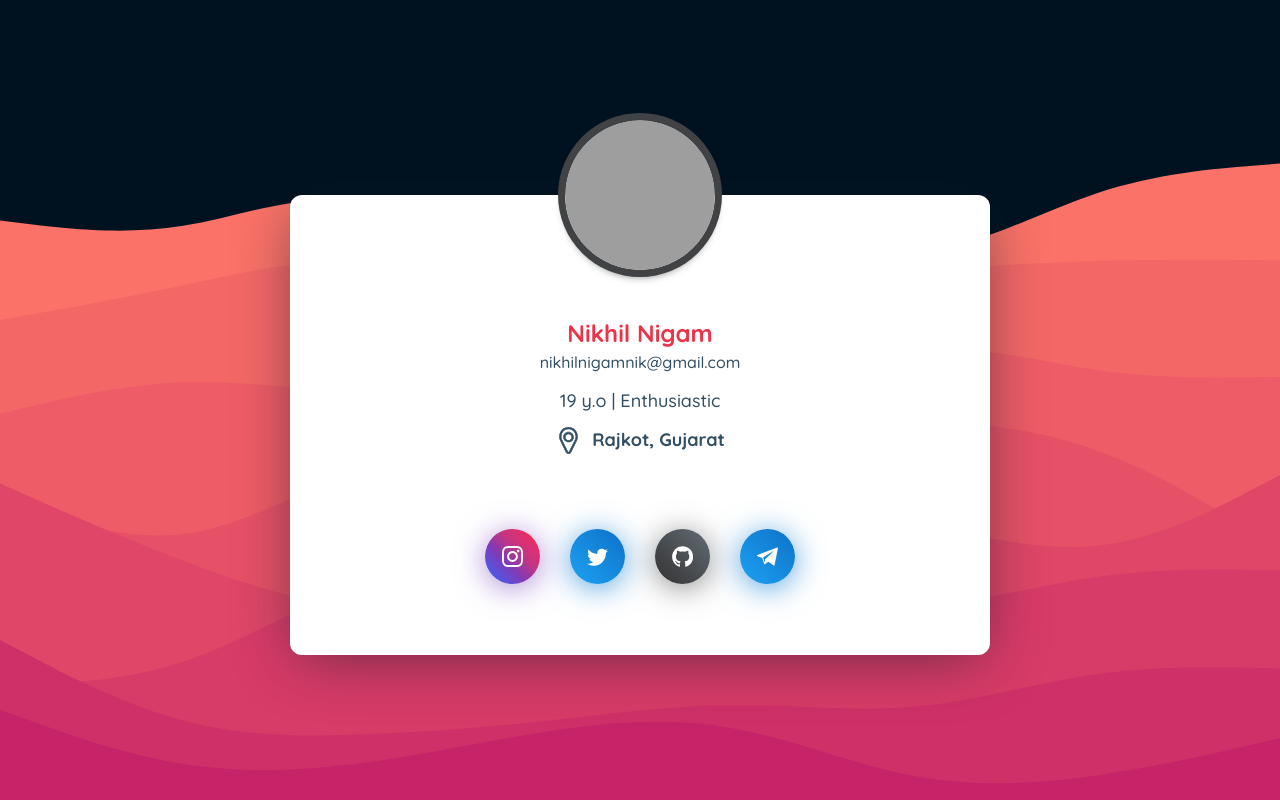
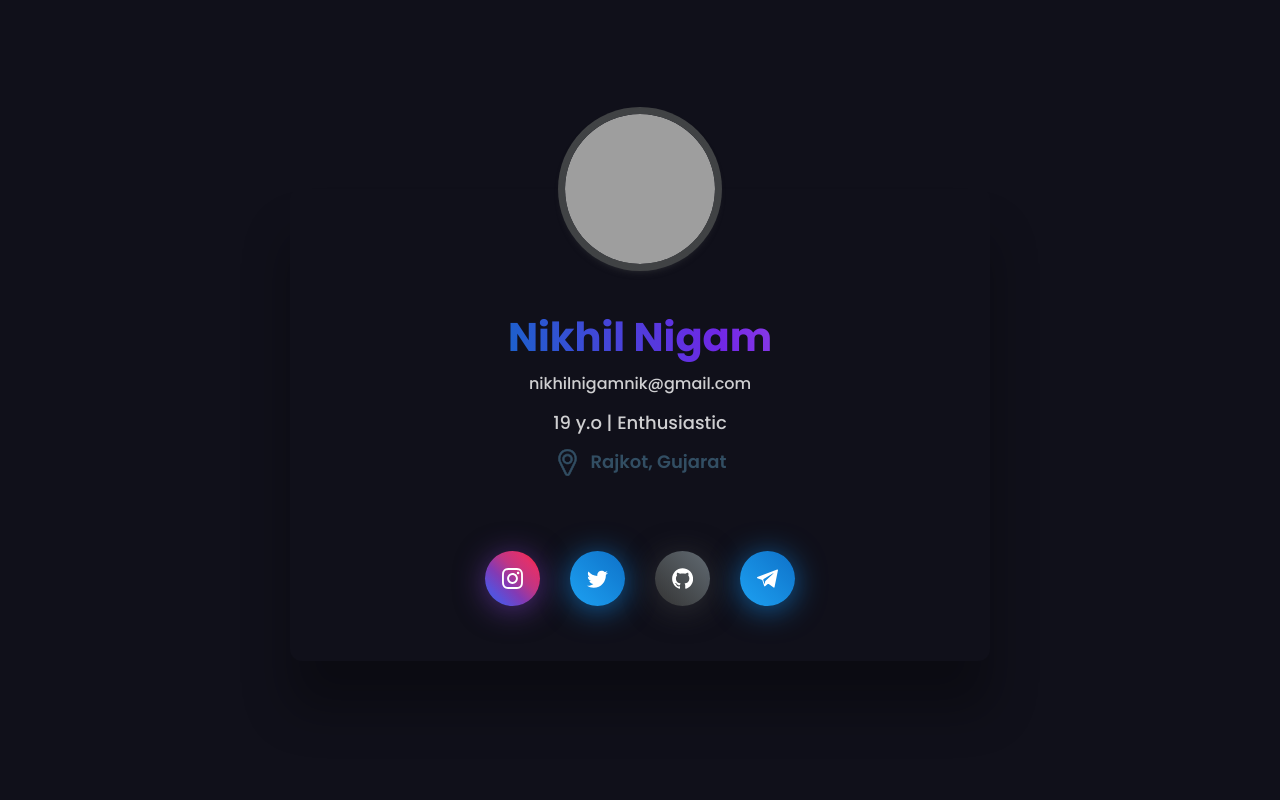
Before and after one commit to nikhilnigamnik/nikhilnigamnik.github.io, a plain HTML site: page index.html in a window 1280 px wide. Drawn offline with nearby package versions, Linux system fonts and the light colour scheme; grey boxes are pictures that could not be loaded.

Commit message:
Update style.css

```diff
--- a/assets/style.css
+++ b/assets/style.css
@@ -1,4 +1,5 @@
-@import url("https://fonts.googleapis.com/css?family=Quicksand:400,500,700&subset=latin-ext");
+ @import url('https://fonts.googleapis.com/css2?family=Poppins:wght@300;400;500;600;700;800;900&display=swap');
+
  html {
    position: relative;
    overflow-x: hidden !important;
@@ -6,14 +7,16 @@ html {
 
  * {
    box-sizing: border-box;
+   font-family: 'Poppins', sans-serif;
  }
 
  body {
-  font-family: 'Quicksand', sans-serif;
+
    color: #324e63;
  }
 
-a, a:hover {
+ a,
+ a:hover {
    text-decoration: none;
  }
 
@@ -25,6 +28,7 @@ a, a:hover {
    stroke: currentColor;
    fill: currentColor;
  }
+
  .wrapper {
    width: 100%;
    width: 100%;
@@ -33,11 +37,13 @@ a, a:hover {
    padding: 50px 20px;
    padding-top: 100px;
    display: flex;
+   background: #10101a;
 
-  background-image: url(/images/pic.svg);
+   /* background-image: url(/images/pic.svg); */
    background-repeat: no-repeat;
    background-size: cover;
  }
+
  @media screen and (max-width: 768px) {
    .wrapper {
      height: auto;
@@ -50,25 +56,28 @@ a, a:hover {
    width: 100%;
    min-height: 460px;
    margin: auto;
-  box-shadow: 0px 8px 60px -10px rgba(13, 28, 39, 0.6);
-  background: #fff;
+   box-shadow: 0 3rem 3rem rgba(0, 0, 0, 0.3);
    border-radius: 12px;
    max-width: 700px;
    position: relative;
  }
+
  .profile-card.active .profile-card__cnt {
    filter: blur(6px);
  }
+
  .profile-card.active .profile-card-message,
  .profile-card.active .profile-card__overlay {
    opacity: 1;
    pointer-events: auto;
    transition-delay: .1s;
  }
+
  .profile-card.active .profile-card-form {
    transform: none;
    transition-delay: .1s;
  }
+
  .profile-card__img {
    width: 150px;
    height: 150px;
@@ -81,12 +90,14 @@ a, a:hover {
    z-index: 4;
    box-shadow: 0px 5px 10px 0px #414345, 0px 0px 0px 7px #414345;
  }
+
  @media screen and (max-width: 576px) {
    .profile-card__img {
      width: 120px;
      height: 120px;
    }
  }
+
  .profile-card__img img {
    display: block;
    width: 100%;
@@ -94,6 +105,7 @@ a, a:hover {
    object-fit: cover;
    border-radius: 50%;
  }
+
  .profile-card__cnt {
    margin-top: -25px;
    text-align: center;
@@ -101,27 +113,38 @@ a, a:hover {
    padding-bottom: 40px;
    transition: all .3s;
  }
+
  .profile-card__name {
+  height: 3.5rem;
+  background-position: -100%;
+   animation: animateGradient .5s infinite alternate-reverse;
+   background-image: linear-gradient(80deg, #359fda, #1f5fcd 31%, #7027e5 62%, #da77f2);
+   -webkit-background-clip: text;
    font-weight: 700;
-  font-size: 24px;
-  color: #EB3349;
+   font-size: 2.5rem;
+
+   color: transparent;
    margin-bottom: 5px;
  }
+
  .profile-card__txt {
    font-size: 18px;
    font-weight: 500;
-  color: #324e63;
+   color: #ffffffcc;
    margin-bottom: 15px;
  }
+
  .profile-card__txt strong {
    font-weight: 700;
  }
+
  .profile-card__mail {
    font-size: 16px;
    font-weight: 500;
-  color: #324e63;
+   color: #ffffffcc;
    margin-bottom: 20px;
  }
+
  .profile-card-loc {
    display: flex;
    justify-content: center;
@@ -129,11 +152,13 @@ a, a:hover {
    font-size: 18px;
    font-weight: 600;
  }
+
  .profile-card-loc__icon {
    display: inline-flex;
    font-size: 27px;
    margin-right: 10px;
  }
+
  .profile-card-inf {
    display: flex;
    justify-content: center;
@@ -141,25 +166,30 @@ a, a:hover {
    align-items: flex-start;
    margin-top: 35px;
  }
+
  .profile-card-inf__item {
    padding: 10px 35px;
    min-width: 150px;
  }
+
  @media screen and (max-width: 768px) {
    .profile-card-inf__item {
      padding: 10px 20px;
      min-width: 120px;
    }
  }
+
  .profile-card-inf__title {
    font-weight: 700;
    font-size: 27px;
    color: #324e63;
  }
+
  .profile-card-inf__txt {
    font-weight: 500;
    margin-top: 7px;
  }
+
  .profile-card-social {
    margin-top: 60px;
    display: flex;
@@ -167,6 +197,7 @@ a, a:hover {
    align-items: center;
    flex-wrap: wrap;
  }
+
  .profile-card-social__item {
    display: inline-flex;
    width: 55px;
@@ -183,6 +214,7 @@ a, a:hover {
    flex-shrink: 0;
    transition: all .3s;
  }
+
  @media screen and (max-width: 768px) {
    .profile-card-social__item {
      width: 50px;
@@ -190,53 +222,65 @@ a, a:hover {
      margin: 10px;
    }
  }
+
  @media screen and (min-width: 768px) {
    .profile-card-social__item:hover {
      transform: scale(1.2);
    }
  }
+
  .profile-card-social__item.facebook {
    background: linear-gradient(45deg, #3b5998, #0078d7);
    box-shadow: 0px 4px 30px rgba(43, 98, 169, 0.5);
  }
+
  .profile-card-social__item.twitter {
    background: linear-gradient(45deg, #1da1f2, #0e71c8);
    box-shadow: 0px 4px 30px rgba(19, 127, 212, 0.7);
  }
+
  .profile-card-social__item.instagram {
    background: linear-gradient(45deg, #405de6, #5851db, #833ab4, #c13584, #e1306c, #fd1d1d);
    box-shadow: 0px 4px 30px rgba(120, 64, 190, 0.6);
  }
+
  .profile-card-social__item.behance {
    background: linear-gradient(45deg, #1769ff, #213fca);
    box-shadow: 0px 4px 30px rgba(27, 86, 231, 0.7);
  }
+
  .profile-card-social__item.github {
    background: linear-gradient(45deg, #333333, #626b73);
    box-shadow: 0px 4px 30px rgba(63, 65, 67, 0.6);
  }
+
  .profile-card-social__item.codepen {
    background: linear-gradient(45deg, #324e63, #414447);
    box-shadow: 0px 4px 30px rgba(55, 75, 90, 0.6);
  }
+
  .profile-card-social__item.link {
    background: linear-gradient(45deg, #d5135a, #f05924);
    box-shadow: 0px 4px 30px rgba(223, 45, 70, 0.6);
  }
+
  .profile-card-social .icon-font {
    display: inline-flex;
  }
+
  .profile-card-ctr {
    display: flex;
    justify-content: center;
    align-items: center;
    margin-top: 40px;
  }
+
  @media screen and (max-width: 576px) {
    .profile-card-ctr {
      flex-wrap: wrap;
    }
  }
+
  .profile-card__button {
    background: none;
    border: none;
@@ -253,12 +297,14 @@ a, a:hover {
    backface-visibility: hidden;
    transition: all .3s;
  }
+
  @media screen and (max-width: 768px) {
    .profile-card__button {
      min-width: 170px;
      margin: 15px 25px;
    }
  }
+
  @media screen and (max-width: 576px) {
    .profile-card__button {
      min-width: inherit;
@@ -267,43 +313,54 @@ a, a:hover {
      width: 100%;
      max-width: 300px;
    }
+
    .profile-card__button:last-child {
      margin-bottom: 0;
    }
  }
+
  .profile-card__button:focus {
    outline: none !important;
  }
+
  @media screen and (min-width: 768px) {
    .profile-card__button:hover {
      transform: translateY(-5px);
    }
  }
+
  .profile-card__button:first-child {
    margin-left: 0;
  }
+
  .profile-card__button:last-child {
    margin-right: 0;
  }
+
  .profile-card__button.button--blue {
    background: linear-gradient(45deg, #1da1f2, #0e71c8);
    box-shadow: 0px 4px 30px rgba(19, 127, 212, 0.4);
  }
+
  .profile-card__button.button--blue:hover {
    box-shadow: 0px 7px 30px rgba(19, 127, 212, 0.75);
  }
+
  .profile-card__button.button--orange {
    background: linear-gradient(45deg, #d5135a, #f05924);
    box-shadow: 0px 4px 30px rgba(223, 45, 70, 0.35);
  }
+
  .profile-card__button.button--orange:hover {
    box-shadow: 0px 7px 30px rgba(223, 45, 70, 0.75);
  }
+
  .profile-card__button.button--gray {
    box-shadow: none;
    background: #dcdcdc;
    color: #142029;
  }
+
  .profile-card-message {
    width: 100%;
    height: 100%;
@@ -316,6 +373,7 @@ a, a:hover {
    pointer-events: none;
    transition: all .3s;
  }
+
  .profile-card-form {
    box-shadow: 0 4px 30px rgba(15, 22, 56, 0.35);
    max-width: 80%;
@@ -330,26 +388,31 @@ a, a:hover {
    z-index: 3;
    transition: all .3s;
  }
+
  @media screen and (max-width: 768px) {
    .profile-card-form {
      max-width: 90%;
      height: auto;
    }
  }
+
  @media screen and (max-width: 576px) {
    .profile-card-form {
      padding: 20px;
    }
  }
+
  .profile-card-form__bottom {
    justify-content: space-between;
    display: flex;
  }
+
  @media screen and (max-width: 576px) {
    .profile-card-form__bottom {
      flex-wrap: wrap;
    }
  }
+
  .profile-card textarea {
    width: 100%;
    resize: none;
@@ -364,10 +427,12 @@ a, a:hover {
    outline: none;
    transition: all .3s;
  }
+
  .profile-card textarea:focus {
    outline: none;
    border-color: #8a979e;
  }
+
  .profile-card__overlay {
    width: 100%;
    height: 100%;
```
Lines whose indentation alone changed are shown as unchanged.
